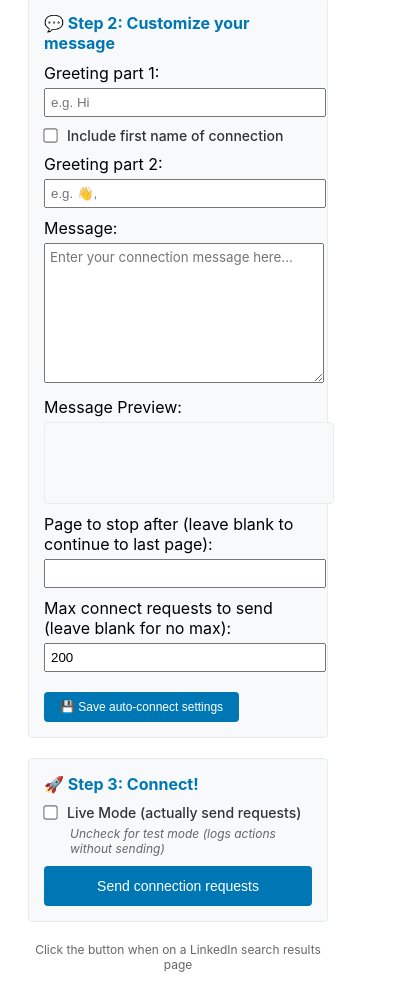
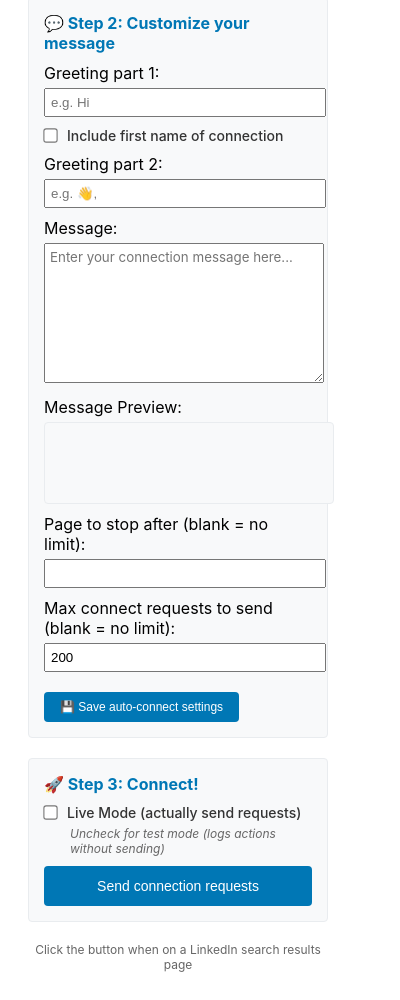
Before and after one commit to j2kenton/linkedin-linker, a browser extension: page popup.html in a window 400 px wide. Shown: the part 1175-2175 px from the top of the page. Drawn offline with Linux system fonts and the light colour scheme; no server answers.

Commit message:
Standardize blank field labels to '(blank = no limit)'
- Updated page limit field: 'Page to stop after (blank = no limit)'
- Updated max connections field: 'Max connect requests to send (blank = no limit)'
- Consistent and concise labeling across all optional fields
- Improved user experience with standardized format

```diff
--- a/popup.html
+++ b/popup.html
@@ -166,11 +166,11 @@
         <div id="messagePreview" style="width: 100%; padding: 10px; margin-top: 5px; background-color: #f8f9fa; border: 1px solid #e9ecef; border-radius: 4px; font-family: inherit; white-space: pre-wrap; min-height: 60px;"></div>
       </div>
       <div style="margin-bottom: 10px;">
-        <label for="stopPage">Page to stop after (leave blank to continue to last page):</label>
+        <label for="stopPage">Page to stop after (blank = no limit):</label>
         <input type="number" id="stopPage" placeholder="" min="1" style="width: 100%; padding: 5px; margin-top: 5px;">
       </div>
       <div style="margin-bottom: 10px;">
-        <label for="maxConnections">Max connect requests to send (leave blank for no max):</label>
+        <label for="maxConnections">Max connect requests to send (blank = no limit):</label>
         <input type="number" id="maxConnections" placeholder="" min="1" style="width: 100%; padding: 5px; margin-top: 5px;">
       </div>
       <button id="saveMessageButton" class="button" style="margin-top: 10px; width: auto; padding: 8px 16px; font-size: 12px;">💾 Save auto-connect settings</button>
```
